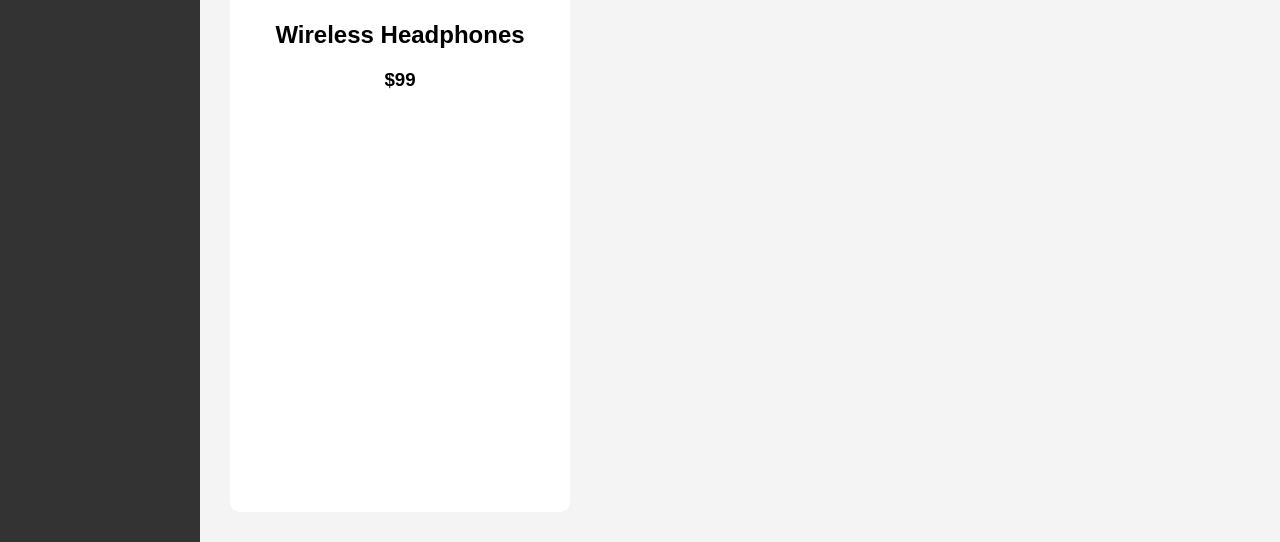
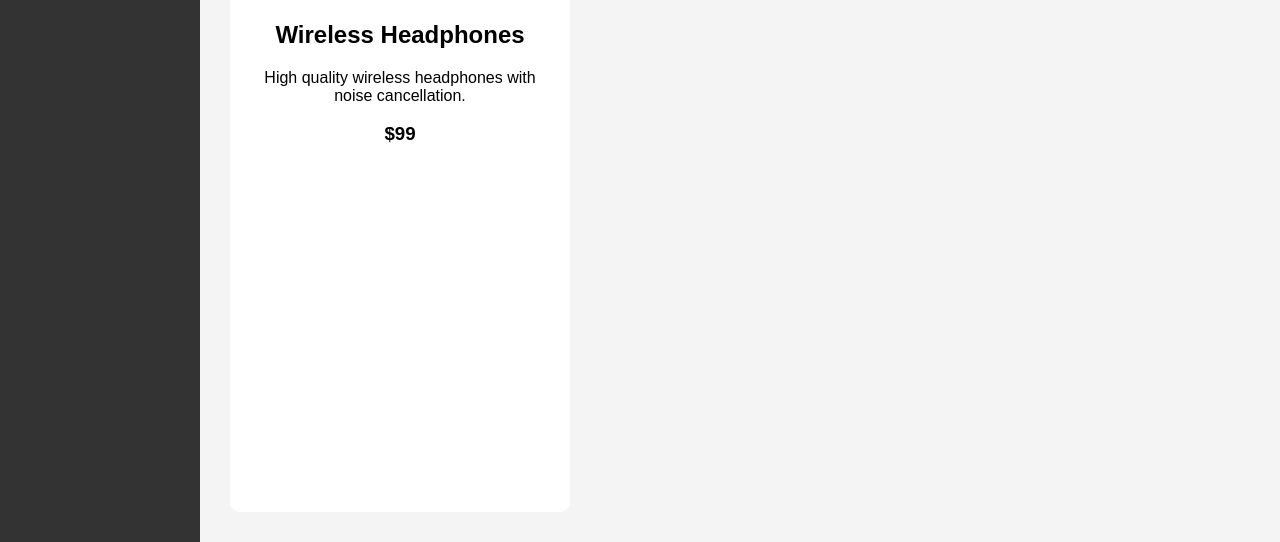
Before and after one commit to SantoshKumarNeyyala/newtask2, a plain HTML site: page index.html in a window 1280 px wide. Shown: the part 388-930 px from the top of the page. Drawn offline with Linux system fonts and the light colour scheme.

Commit message:
restore success

```diff
--- a/index.html
+++ b/index.html
@@ -26,6 +26,10 @@
 
             <h2 id="product-name">Wireless Headphones</h2>
 
+            <p id="description">
+                High quality wireless headphones with noise cancellation.
+            </p>
+
             <h3>$99</h3>
 
         </div>
```
